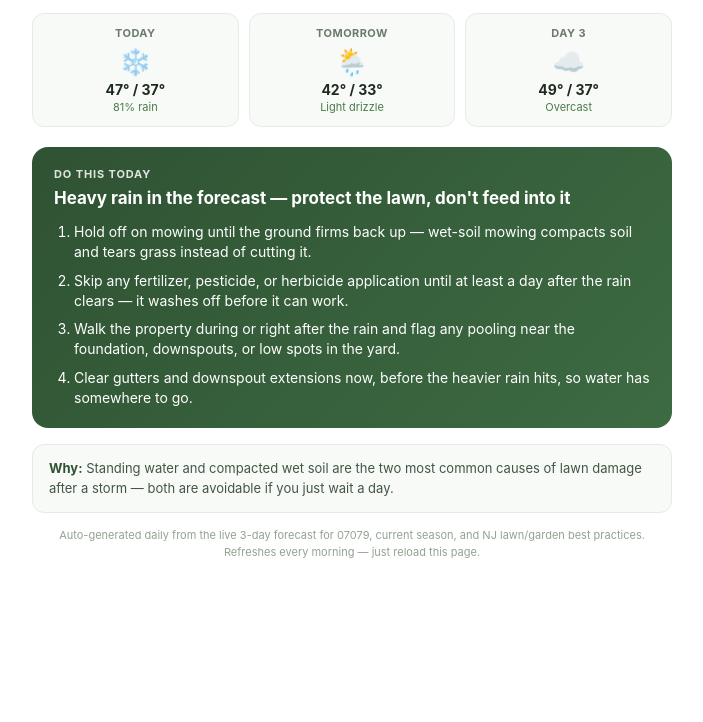
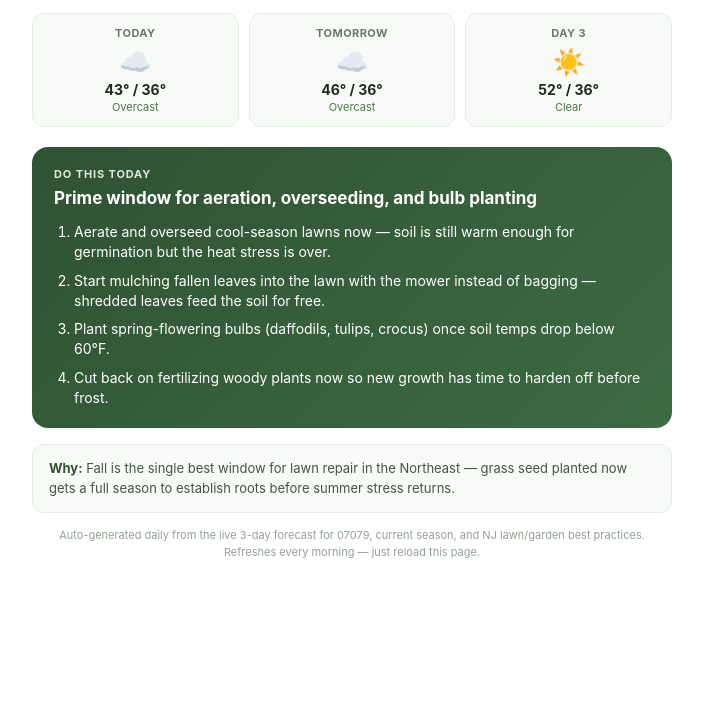
Before and after one commit to yaairalpert/Daily-Yard-Tip, a plain HTML site: page docs/index.html in a window 1280 px wide. Shown: the part 78-800 px from the top of the page, without its empty margins (288-991 px from the left). Drawn offline with Linux system fonts and the light colour scheme.

Commit message:
Update daily yard tip 2026-11-14

```diff
--- a/docs/index.html
+++ b/docs/index.html
@@ -98,43 +98,43 @@
       <p class="title">Today's Yard Tip</p>
       <p class="subtitle">South Orange, NJ &middot; 07079 &middot; Fall</p>
     </div>
-    <span class="badge">Updated Nov 13, 2026</span>
+    <span class="badge">Updated Nov 14, 2026</span>
   </div>
 
   <div class="weather-strip">
     <div class="day-card">
       <div class="day-label">Today</div>
-      <div class="icon">❄️</div>
-      <div class="temps">47° / 37°</div>
-      <div class="precip">81% rain</div>
+      <div class="icon">☁️</div>
+      <div class="temps">43° / 36°</div>
+      <div class="precip">Overcast</div>
     </div>
     <div class="day-card">
       <div class="day-label">Tomorrow</div>
-      <div class="icon">🌦️</div>
-      <div class="temps">42° / 33°</div>
-      <div class="precip">Light drizzle</div>
+      <div class="icon">☁️</div>
+      <div class="temps">46° / 36°</div>
+      <div class="precip">Overcast</div>
     </div>
     <div class="day-card">
       <div class="day-label">Day 3</div>
-      <div class="icon">☁️</div>
-      <div class="temps">49° / 37°</div>
-      <div class="precip">Overcast</div>
+      <div class="icon">☀️</div>
+      <div class="temps">52° / 36°</div>
+      <div class="precip">Clear</div>
     </div>
   </div>
 
   <div class="tip-card">
     <div class="tip-label">Do this today</div>
-    <h2>Heavy rain in the forecast — protect the lawn, don't feed into it</h2>
+    <h2>Prime window for aeration, overseeding, and bulb planting</h2>
     <ol>
-      <li>Hold off on mowing until the ground firms back up — wet-soil mowing compacts soil and tears grass instead of cutting it.</li>
-      <li>Skip any fertilizer, pesticide, or herbicide application until at least a day after the rain clears — it washes off before it can work.</li>
-      <li>Walk the property during or right after the rain and flag any pooling near the foundation, downspouts, or low spots in the yard.</li>
-      <li>Clear gutters and downspout extensions now, before the heavier rain hits, so water has somewhere to go.</li>
+      <li>Aerate and overseed cool-season lawns now — soil is still warm enough for germination but the heat stress is over.</li>
+      <li>Start mulching fallen leaves into the lawn with the mower instead of bagging — shredded leaves feed the soil for free.</li>
+      <li>Plant spring-flowering bulbs (daffodils, tulips, crocus) once soil temps drop below 60°F.</li>
+      <li>Cut back on fertilizing woody plants now so new growth has time to harden off before frost.</li>
     </ol>
   </div>
 
   <div class="why">
-    <b>Why:</b> Standing water and compacted wet soil are the two most common causes of lawn damage after a storm — both are avoidable if you just wait a day.
+    <b>Why:</b> Fall is the single best window for lawn repair in the Northeast — grass seed planted now gets a full season to establish roots before summer stress returns.
   </div>
 
   <div class="footer">
```
